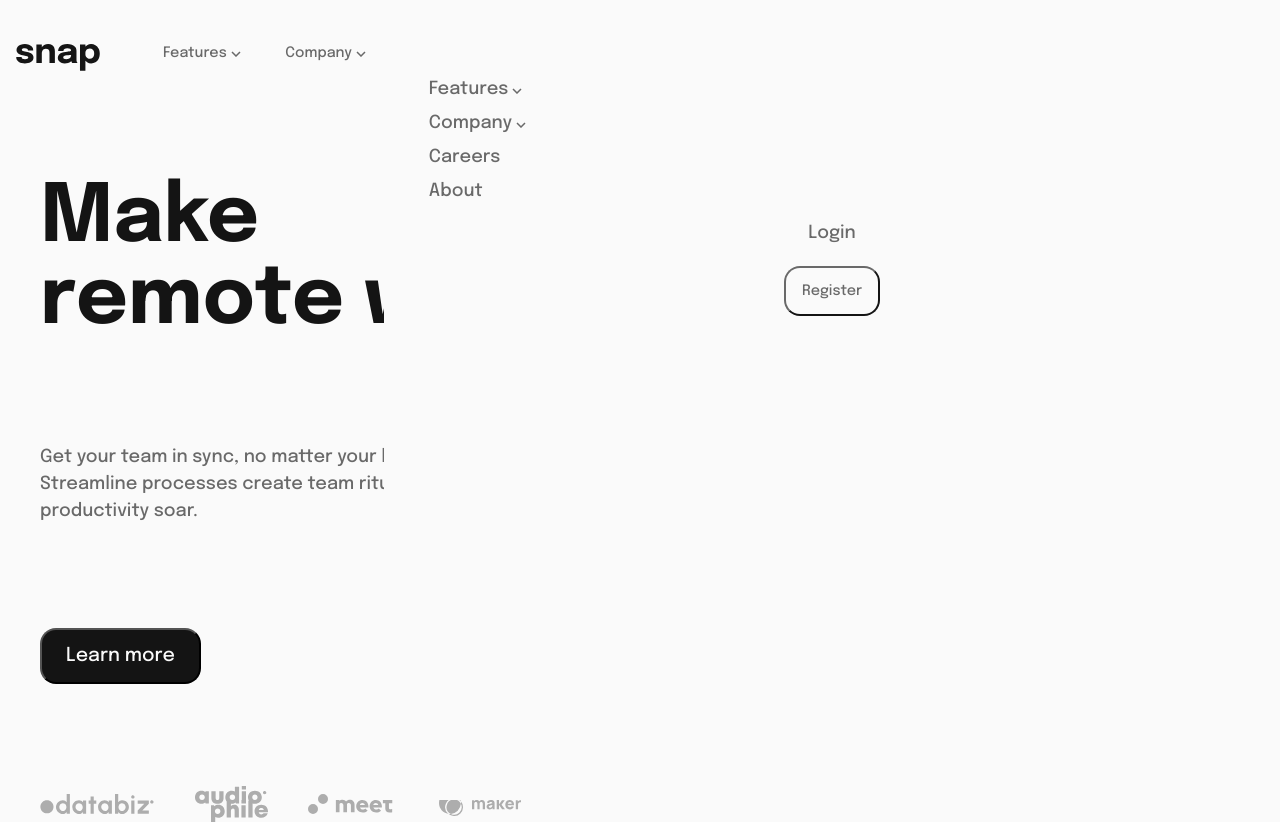
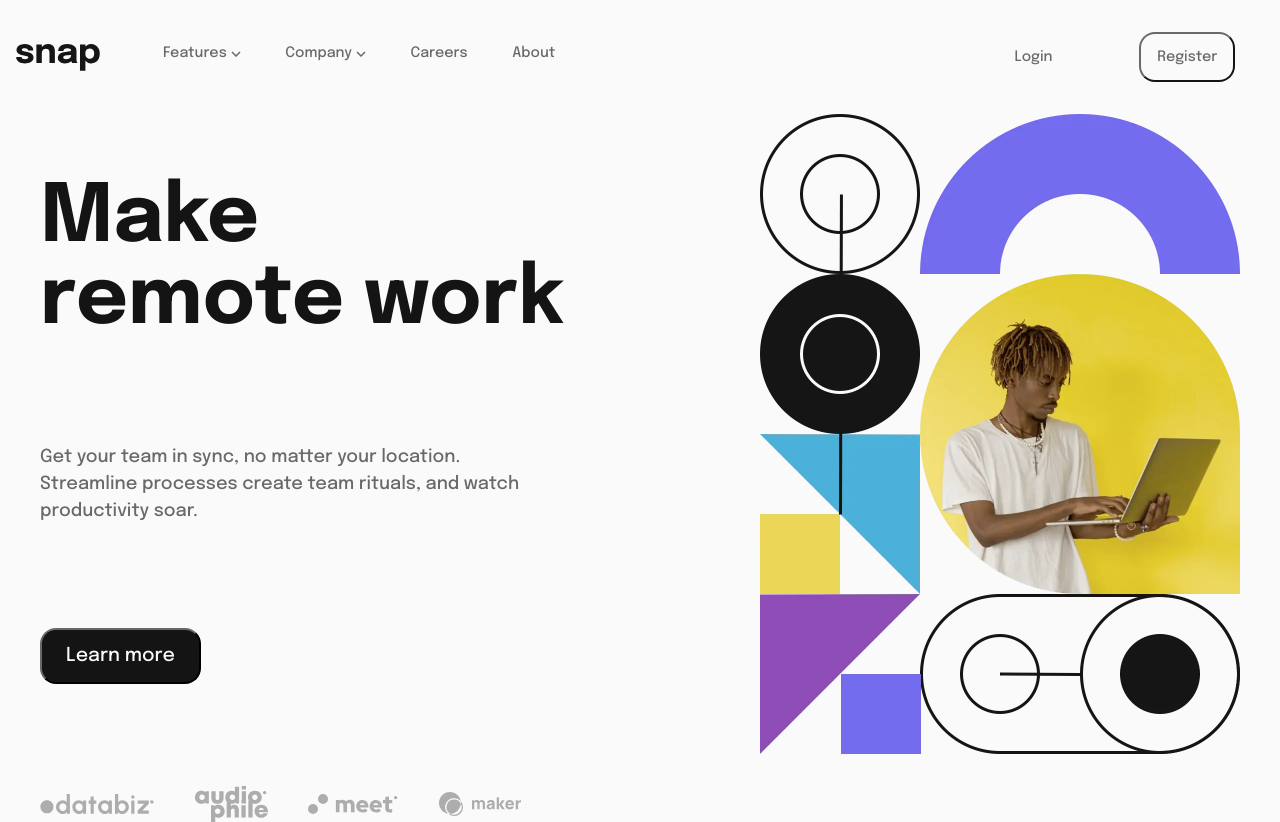
Before and after one commit to talhaejaz07/fm-dropdown-navigation, a React (Create React App) app: page / in a window 1280 px wide. Built offline with nearby package versions, Linux system fonts and the light colour scheme.

Commit message:
Submit able

```diff
--- a/src/components/Header/Header.jsx
+++ b/src/components/Header/Header.jsx
@@ -104,7 +104,13 @@ export const Header = () => {
         </div>
       </header>
       <div className={click ? "grey-screen scale" : "grey-screen"} />
-      <nav className="mobile-navbar .mobile-design">
+      <nav
+        className={
+          click
+            ? "mobile-navbar mobile-design mobile-navbar-appear"
+            : "mobile-navbar mobile-design"
+        }
+      >
         <ul className="mobile-link-list">
           <li>
             <p className="mobile-link arrow">Features</p>
--- a/src/components/Header/HeaderStyles.css
+++ b/src/components/Header/HeaderStyles.css
@@ -185,6 +185,17 @@ li {
   height: 100vh;
   right: 0%;
   width: 70%;
+  transform: scaleX(0);
+  transition-property: transform;
+  transition-duration: 100ms;
+  transform-origin: right;
+}
+
+.mobile-navbar-appear {
+  transform: scaleX(1);
+  transition-property: transform;
+  transition-duration: 100ms;
+  transform-origin: right;
 }
 
 .mobile-link-list {
--- a/src/components/Hero/HeroStyles.css
+++ b/src/components/Hero/HeroStyles.css
@@ -34,6 +34,7 @@ h1 {
 
 .hero-button {
   background-color: var(--dark-clr);
+  border-color: var(--dark-clr);
   color: var(--light-clr);
   padding-top: 1rem;
   padding-bottom: 1rem;
@@ -42,8 +43,14 @@ h1 {
   width: fit-content;
   font-size: 1.2rem;
   border-radius: 1rem;
+  cursor: pointer;
 }
 
+.hero-button:hover {
+  background-color: var(--light-clr);
+  border-color: var(--dark-clr);
+  color: var(--dark-clr);
+}
 .logo-list {
   display: flex;
   justify-content: space-between;
```
